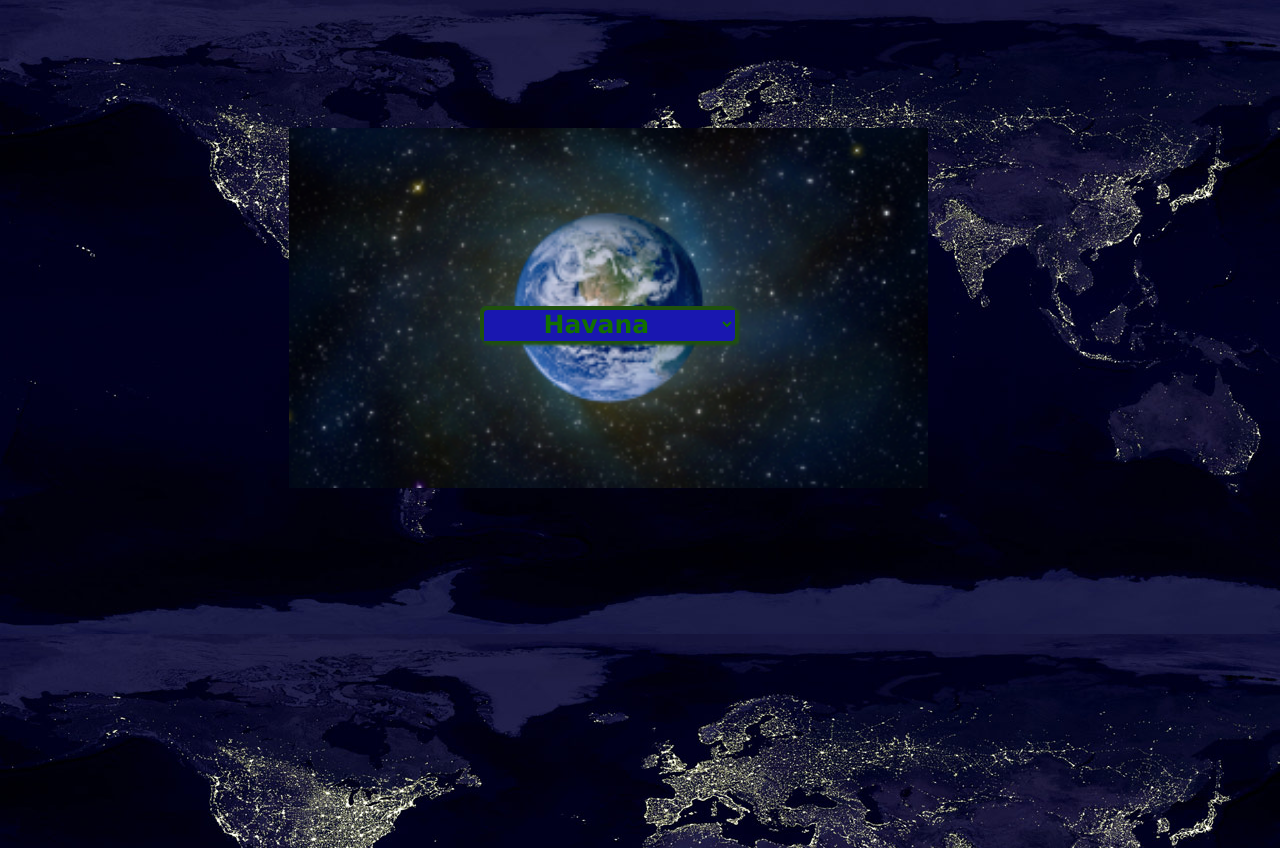
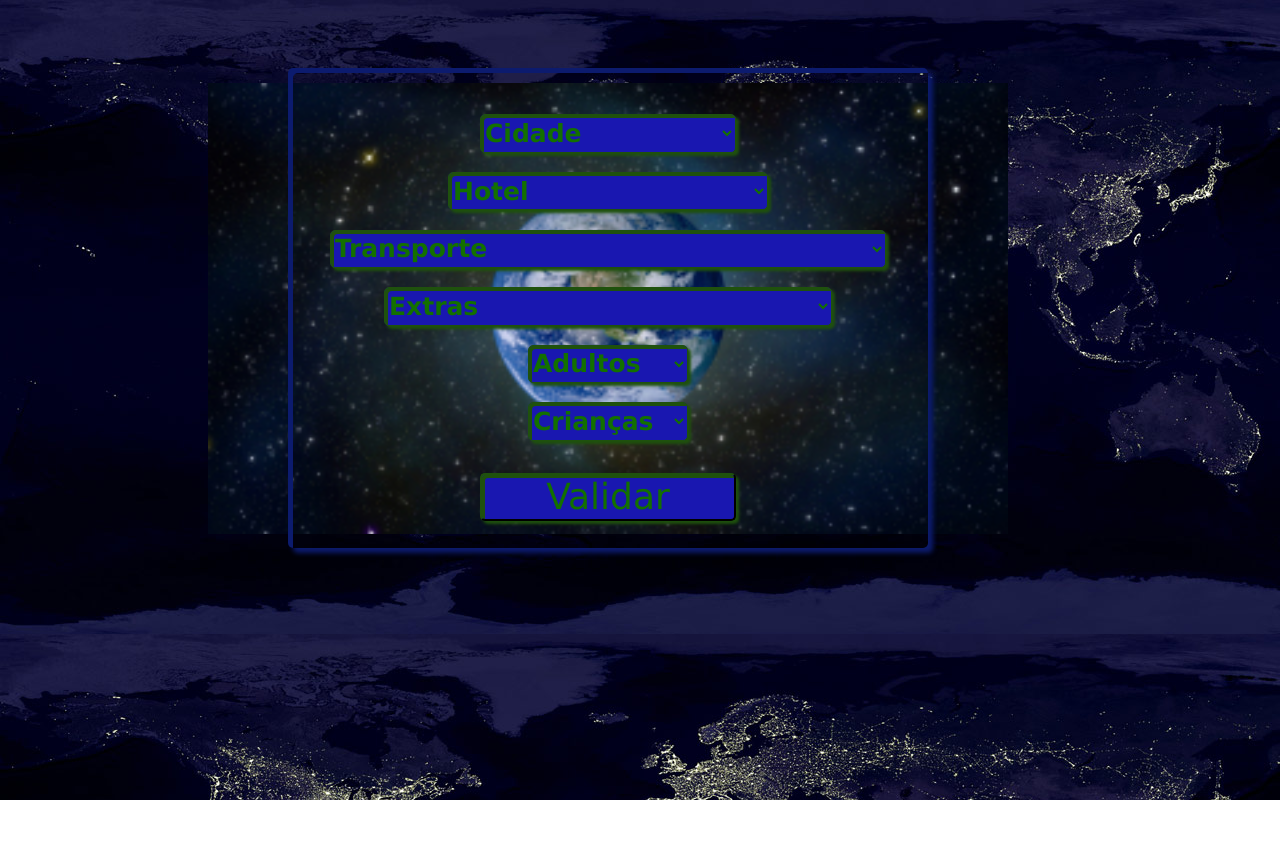
Before and after one commit to DRHAX34/TI.II-Project, a plain HTML site: page Ricardo Tavares 2052N/index.html in a window 1280 px wide. After the commit the page ends 800 px from the top, so only its background shows below. Drawn offline with Linux system fonts and the light colour scheme.

Commit message:
Sixth Commit
HTML acabado vamos ao javascript.

```diff
--- a/Ricardo Tavares 2052N/index.html
+++ b/Ricardo Tavares 2052N/index.html
@@ -35,6 +35,11 @@
 					font-size:25px;
 					font-family:Verdana;
 					align-items:center;
+					border-radius:5px;
+					border-color:#1F510D;
+					display:inline-block;
+					cursor:pointer;
+					box-shadow:5px 5px 5px hsla(231,80%,24%,1.00), 5px 5px hsla(231,80%,24%,1.00) inset;
 				}
 			p
 				{
@@ -47,16 +52,23 @@
 				}
 			button
 				{
-					width:20%;
-					height:30px;
-
+					border-radius:5px;
+					background-color:#1917B0;
+					width:40%;
+					height:10%;
+					color: hsla(110,100%,22%,1.00);
+					font-family:Verdana;
+					border-color:#1F510D;
+					box-shadow:3px 3px 3px #1F510D, 3px 3px #1F510D inset;
+					margin-top:5%;
+					font-size: 36px;
 				}
 			select
 				{
  					border-radius:5px;
 					background-color:#1917B0;
 					width:40%;
-					height:10%;
+					height:8%;
 					color: hsla(110,100%,22%,1.00);
 					font-weight:900;
 					line-height:900%;
@@ -66,8 +78,7 @@
 					display:inline-block;
 					cursor:pointer;
 					box-shadow:3px 3px 3px #1F510D, 3px 3px #1F510D inset;
-					text-indent: 25%;
-					margin-top:5%
+					margin-top:3%;
 				}
 		</style>
 
@@ -86,20 +97,50 @@
 
 		</script>
 
-			<div style="height:20%"></div>
-      		<center style="height:100%"><div style="height:60%;background-image:url(planet-earth-from-space.jpg)">
+			<div style="height:10%"></div>
+      		<center style="height:100%"><div style="height:80%;background-image:url(planet-earth-from-space.jpg)">
             	<form>
-                	<select>
+                	<select id="cidade">
+                    	 <option>Cidade</option>
                     	 <option id="h" value="Havana">Havana</option>
                          <option id="a" value="Acapulco">Acapulco</option>
                          <option id="p" value="Paris">Paris</option>
                          <option id="m" value="Miami">Miami</option>
                          <option id="r" value="Roma">Roma</option>
-                    </select>
-
+                    </select><br>
+                    <select id="hotel" style="width:50%;">
+                    	 <option>Hotel</option>
+                    	 <option id="4e" value="Hotel 4">Hotel 4 Estrelas</option>
+                         <option id="5e" value="Hotel 5">Hotel 5 Estrelas</option>
+                    </select><br>
+                    <select id="transporte" style="width:87%;">
+                    	 <option>Transporte</option>
+                    	 <option id="ah" value="Trans ah">Transporte do aeroporto para o hotel</option>
+                         <option id="ha" value="Trans ha">Transporte do hotel para o aeroporto</option>
+                         <option id="ab" value="Trans ab">Os dois transportes</option>
+                         <option id="sm" value="Trans sm">Sem transporte</option>
+                    </select><br>
+                    <select id="extras" style="width:70%;">
+                    	 <option>Extras</option>
+                    	 <option id="ad" value="Trans ab">Almoço em cada um dos dias</option>
+                         <option id="jd" value="Trans sm">Jantar em cada um dos dias</option>
+                    	 <option id="jg" value="Jantar g">Jantar de gala</option>
+                         <option id="ec" value="Esp ca">Espetáculo no casino</option>
+                    </select><br>
+                    <select id="adulto" style="width:25%;">
+                    	 <option>Adultos</option>
+                    	 <option id="1a" value="1 Adul">1 Adultos</option>
+                         <option id="2a" value="2 Adul">1 Adultos</option>
+                         <option id="3a" value="3 Adul">1 Adultos</option>
+                    </select><br>
+                    <select id="criança" style="width:25%;">
+                    	 <option>Crianças</option>
+                    	 <option id="1c" value="1 Cri">1 criança</option>
+                    </select><br>
+                    <button type="button" id="b1" value="Validar" onClick="">Validar</button>
                 </form>
             </div></center>
-			<div style="height:20%"></div>
+			<div style="height:10%"></div>
 
 	</body>
 
```
